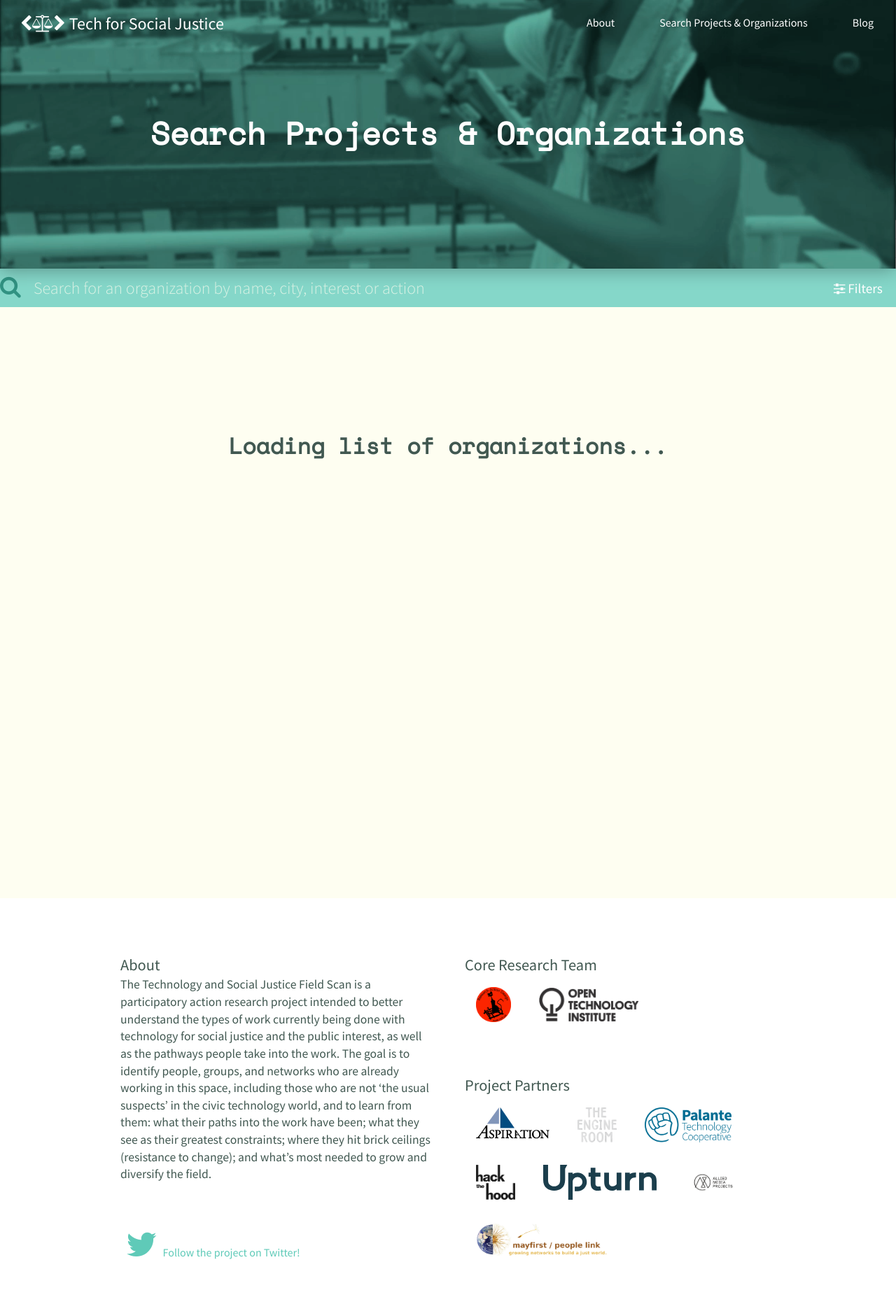
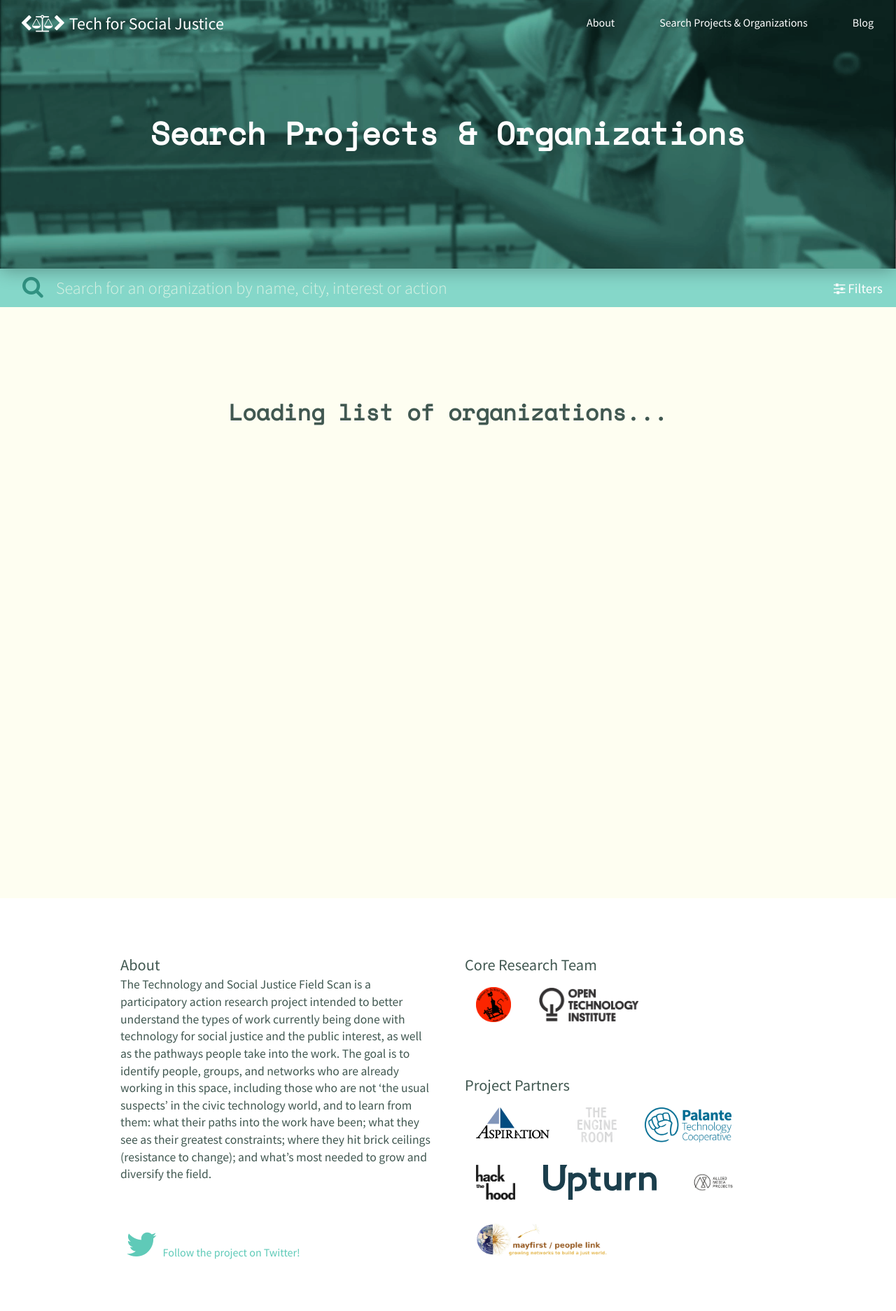
Before and after one commit to opentechinstitute/tech-for-social-justice, a Jekyll site: the page built from orglist.markdown, in a window 1280 px wide. Shown: the whole page at 70% size. Built offline with Jekyll 4.4.1, drawn with Linux system fonts in a browser that asks for light colours; nearby versions of some CDN libraries.

Commit message:
fixed content spacing

```diff
--- a/_includes/search.html
+++ b/_includes/search.html
@@ -10,7 +10,7 @@
 	            <button class="toggle-filters"><i class="fa fa-sliders"></i> Filters</button>
 	            <button class="clear-filters"><i class="fa fa-times"></i> Clear</button>
 	        </div> -->
-	        <div class="filters-all-content content">
+	        <div class="filters-all-content">
 	            <div class="filters filters-categories"></div>
 	            <div class="filters filters-subcategories"></div>
 	            <div class="filters filters-accepting"></div>
--- a/_layouts/orglist.html
+++ b/_layouts/orglist.html
@@ -8,7 +8,7 @@
 
 {% include filters.html %}
 
-<section class="results content">
+<section class="results">
     <ul><h1 class="loading">Loading list of organizations...</h1></ul>
 </section>
 
--- a/_sass/_result.sass
+++ b/_sass/_result.sass
@@ -5,6 +5,10 @@
   margin: 3em auto 0em auto
   padding-bottom: 3em
   padding-top: 2em
+  max-width: 1200px
+  margin: 0 auto
+  padding: 2em 2em
+  clear: both
 
 .result
   display: inline-block
```
Also changed, not shown: stylesheets/main.sass (+5 -4 lines).
